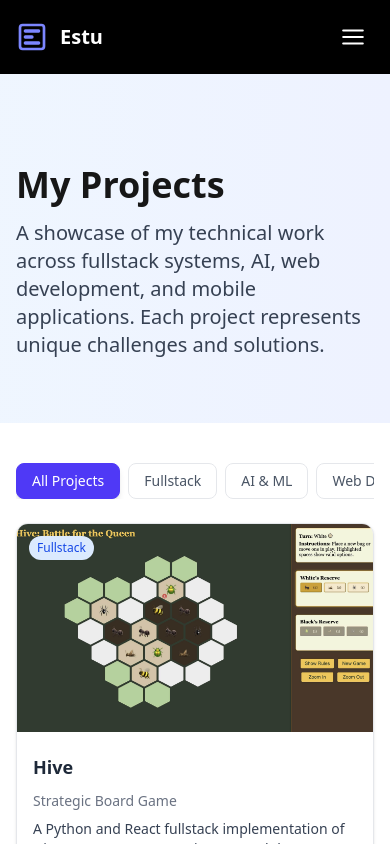
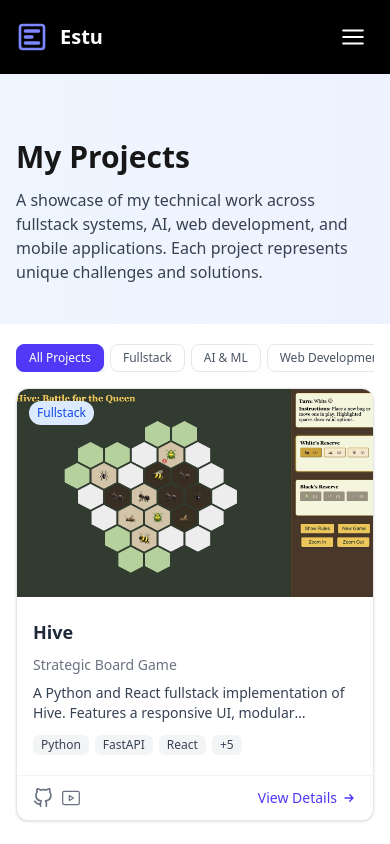
Before and after one commit to estulpz202/personal-website, a Next.js app: page /projects in a window 390 px wide. Shown: the top 844 px of the page. Built offline with nearby package versions, Linux system fonts and the light colour scheme.

Commit message:
Enhance layout and responsiveness in ProjectsPage and ProjectFilter. Fix typo in SkillsSection.

```diff
--- a/src/app/projects/page.tsx
+++ b/src/app/projects/page.tsx
@@ -21,13 +21,13 @@ function ProjectsContainer({ children }: { children: React.ReactNode }) {
  */
 export default function ProjectsPage() {
   return (
-    <main className="pb-10 fade-in-up">
+    <main className="pb-8 sm:pb-10 fade-in-up">
       {/* Hero Section */}
       <div className="bg-gradient-to-r from-blue-50 to-indigo-50">
         <ProjectsContainer>
-          <div className="py-16">
-            <h1 className="text-4xl font-bold mb-4">My Projects</h1>
-            <p className="text-xl text-gray-700 max-w-3xl">
+          <div className="py-10 sm:py-12 md:py-16">
+            <h1 className="text-3xl sm:text-4xl font-bold mb-2 sm:mb-4">My Projects</h1>
+            <p className="text-base sm:text-lg md:text-xl text-gray-700 max-w-3xl">
               A showcase of my technical work across fullstack systems, AI, web development, and
               mobile applications. Each project represents unique challenges and solutions.
             </p>
@@ -37,7 +37,7 @@ export default function ProjectsPage() {
 
       <ProjectsContainer>
         {/* Projects Section with Filtering */}
-        <div className="py-10">
+        <div className="py-5 sm:py-6.5 md:py-8">
           <FilteredProjects />
         </div>
       </ProjectsContainer>
--- a/src/components/projects/ProjectFilter.tsx
+++ b/src/components/projects/ProjectFilter.tsx
@@ -15,15 +15,18 @@ export default function ProjectFilter({ onFilterChange, activeFilter }: ProjectF
   const categories = getProjectCategories();
 
   return (
-    <div className="mb-6">
-      <div className="flex overflow-x-auto gap-2">
+    <div className="flex overflow-x-auto mb-4 sm:mb-6 gap-1.5 sm:gap-2 no-scrollbar">
       <button
         onClick={() => onFilterChange(null)}
-          className={`px-3.75 py-1.75 text-sm font-medium whitespace-nowrap border transition-all duration-200 rounded-lg ${
+        className={`
+          px-3 py-1.25 sm:px-3.75 sm:py-1.75 text-xs sm:text-sm font-medium
+          whitespace-nowrap border transition-all duration-200 rounded-lg
+          ${
             activeFilter === null
               ? 'border-indigo-600 bg-indigo-600 text-white shadow-md'
-              : 'border-gray-200 text-gray-600 hover:border-gray-300 hover:bg-gray-200'
-          }`}
+              : 'border-gray-200 text-gray-600 hover:border-gray-300 hover:bg-gray-200 active:border-gray-300 active:bg-gray-200'
+          }
+        `}
       >
         All Projects
       </button>
@@ -32,16 +35,19 @@ export default function ProjectFilter({ onFilterChange, activeFilter }: ProjectF
         <button
           key={category.id}
           onClick={() => onFilterChange(category.id)}
-            className={`px-3.75 py-1.75 text-sm font-medium whitespace-nowrap border transition-all duration-200 rounded-lg ${
+          className={`
+            px-3 py-1.25 sm:px-3.75 sm:py-1.75 text-xs sm:text-sm font-medium
+            whitespace-nowrap border transition-all duration-200 rounded-lg
+            ${
               activeFilter === category.id
                 ? 'border-indigo-600 bg-indigo-600 text-white shadow-md'
-                : 'border-gray-200 text-gray-600 hover:border-gray-300 hover:bg-gray-200'
-            }`}
+                : 'border-gray-200 text-gray-600 hover:border-gray-300 hover:bg-gray-200 active:border-gray-300 active:bg-gray-200'
+            }
+          `}
         >
           {category.label}
         </button>
       ))}
     </div>
-    </div>
   );
 }
--- a/src/components/skills/SkillsSection.tsx
+++ b/src/components/skills/SkillsSection.tsx
@@ -26,7 +26,7 @@ export default function SkillsSection() {
               ${
                 activeTab === key
                   ? 'border-indigo-600 bg-indigo-600 text-white shadow-md'
-                  : 'bg-gray-100 text-gray-600 hover:bg-gray-200 hover:shadow-sm active:bg-gray-200 active:shadow-sm transition-all'
+                  : 'bg-gray-100 text-gray-600 hover:bg-gray-200 hover:shadow-sm active:bg-gray-200 active:shadow-sm'
               }
             `}
           >
```
Lines whose indentation alone changed are shown as unchanged.
